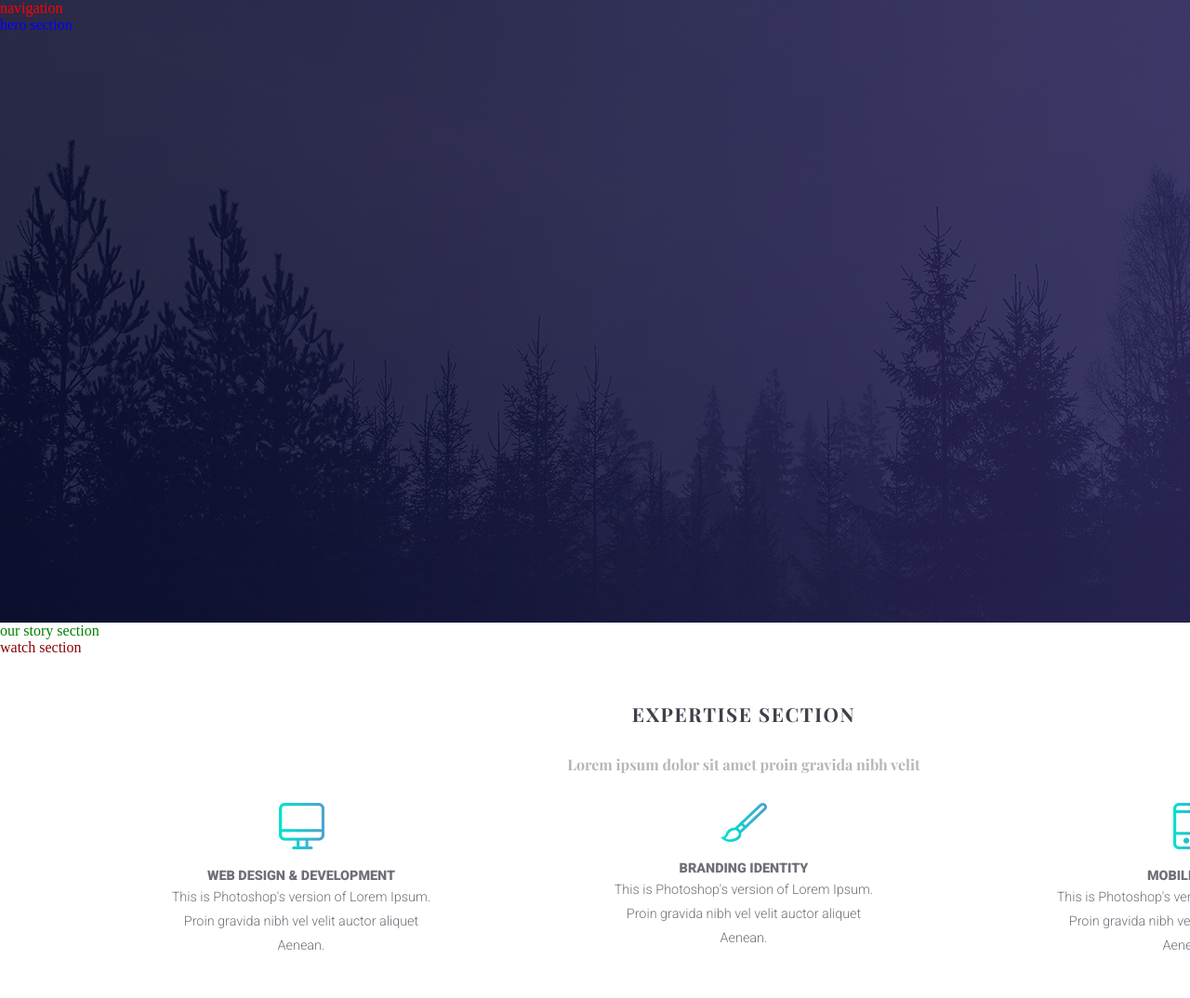
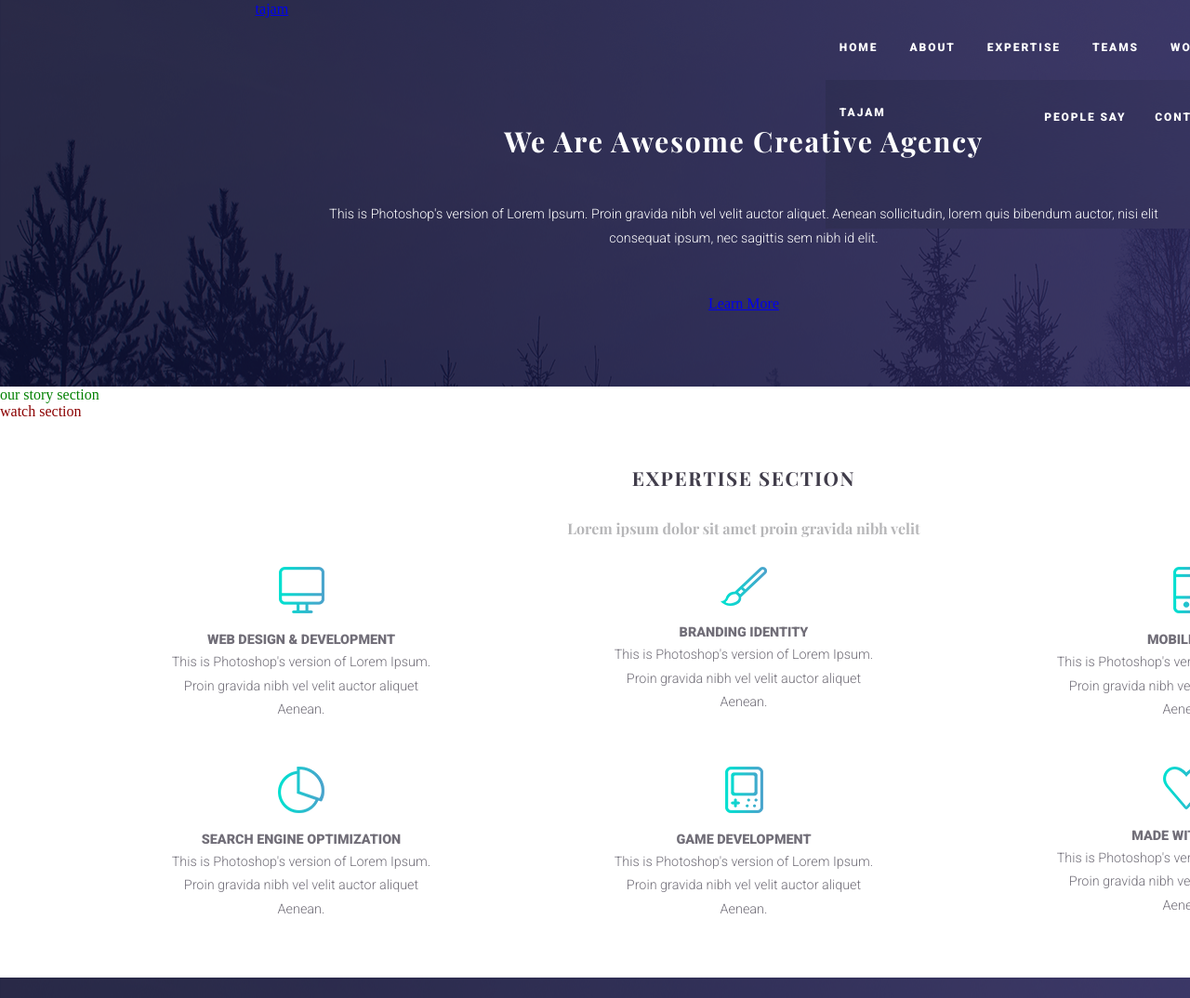
Before and after one commit to kaybee24/psd_to_html, a plain HTML site: page index.html in a window 1280 px wide. Shown: the top 1074 px of the page at 93% size. Drawn offline with nearby package versions, Linux system fonts and the light colour scheme; a web font is replaced by a local one.

Commit message:
broke the header/fixed padding

```diff
--- a/index.html
+++ b/index.html
@@ -16,11 +16,40 @@
 <body>
 
  <div id="main_container">
+    <header>
+        <div id="main_container">
+            <div class="navbar">
+                <div class="logo">
+                    <a class="text-gradient" href="#">tajam</a>
+                </div>
+                <div class="navigation">
+                    <nav>
+                        <a href="#">Home</a>
+                        <a href="#">About</a>
+                        <a href="#">Expertise</a>
+                        <a href="#">Teams</a>
+                        <a href="#">Works</a>
+        <header class="head">
+            <div class="container">
+                <div class="item_2">
+                    <a class="text-gradient" href="#">tajam</a>
+                </div>
+            <div><nav></nav></div>
+            <a href="#">People Say</a>
+            <a href="#">Contact</a>
+        </nav>
+    </div>
+</div>
+<div class="intro">
+    <h1><span>We Are Awesome Creative Agency</span></h1>
+    <p>This is Photoshop's version of Lorem Ipsum. Proin gravida nibh vel velit auctor aliquet. Aenean
+        sollicitudin, lorem quis bibendum auctor, nisi elit consequat ipsum, nec sagittis sem nibh id elit.
+</p>
+    <a class="btn" href="#">Learn More</a>
+</div>
+</div>
+</header>
 
-        <header class="head">
-            <nav>navigation</nav>
-            <section id="hero-section">hero section</section>
-        </header>
         <main>
             <section id="our_story-section">our story section</section>
             <section id="watch-section">watch section</section>
@@ -105,7 +134,7 @@
                             </figcaption>
                         </figure>
                     </div>
-
+            </section>
 
             <section id="contact_client-section" class="container">
                 <div id="contact" class="item_2">
--- a/styles.css
+++ b/styles.css
@@ -64,24 +64,50 @@ p {
 /* Sections */
 
 /* header */
+/* Header */
+header {
+    background: url("images/design-assets/bgk-header.png") no-repeat top center fixed;
+    padding-bottom: 5rem;
+}
 
-.head  {
-    background-image: url("images/design-assets/bgk-header.png");
-    width: 1600px;
-    height: 670px;
-    background-position: center;
-    background-repeat: no-repeat;
-    background-size: cover;
-    position: relative;
+/* Navigation */
+
+.navbar {
+    display: flex;
+    justify-content: space-around;
+    align-items: center;
+    margin: 0 3rem;
+}
+
+nav {
+    height: 70px;
+    width: 100%;
+    padding-top: 1rem;
   }
 
-nav {
-    color: red;
+nav a {
+    color: rgb(255, 255, 255);
+    font: 700 0.75rem/1.4 'Roboto', Helvetica, sans-serif;
+    text-decoration: none;
+text-transform: uppercase;
+    line-height: 70px;
+    padding: 5px 15px;
+    letter-spacing: 0.12rem;
 }
 
-#hero-section {
-    color: blue;
+nav a:hover {
+    color: rgb(0, 224, 208);
 }
+/* Intro Text */
+
+.intro {
+    margin: 0 auto;
+    padding-top: 4rem;
+    text-align: center;
+    width: 60%;
+}
+
+
 
 #our_story-section {
     color: green;
@@ -151,6 +177,7 @@ nav {
 /* contacts */
 #contact_client-section {
     margin: 0  10rem;
+    padding: 100px 0;
 }
 
 
```
